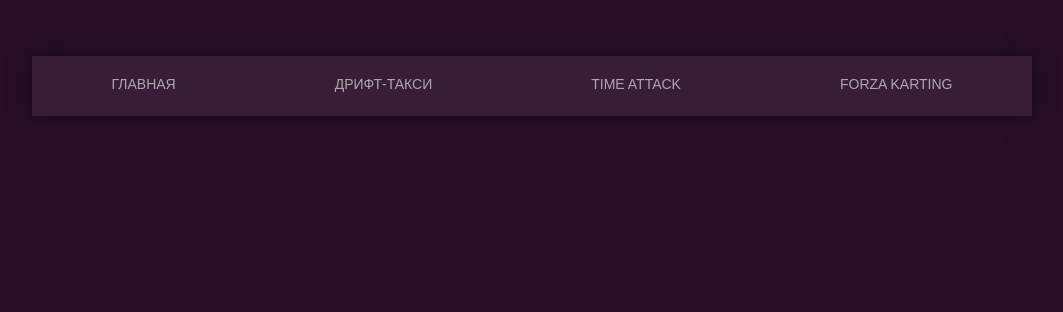
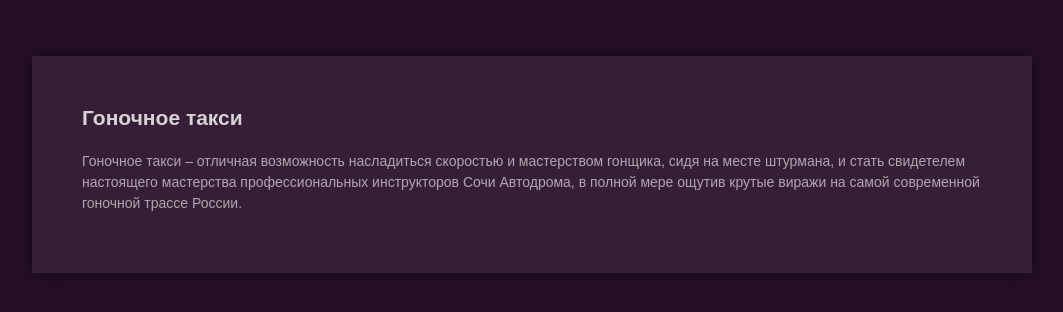
Before and after one commit to pevec1/router-menu, a React (Vite) app: page / in a window 1280 px wide. Shown: the top 312 px of the page, without its empty margins (108-1171 px from the left). Built offline with nearby package versions, Linux system fonts and the light colour scheme.

Commit message:
update 03-07-2024

```diff
--- a/src/App.jsx
+++ b/src/App.jsx
@@ -7,16 +7,16 @@ import { HashRouter as Router, Routes, Route } from "react-router-dom";
 function Menu() {
   return (
     <nav className="menu">
-      <a className="menu__item" href="../router-menu/">
+      <a className="menu__item" href="/">
         Главная
       </a>
-      <a className="menu__item" href="../router-menu/drift">
+      <a className="menu__item" href="/drift">
         Дрифт-такси
       </a>
-      <a className="menu__item" href="../router-menu/timeattack">
+      <a className="menu__item" href="/timeattack">
         Time Attack
       </a>
-      <a className="menu__item" href="../router-menu/forza">
+      <a className="menu__item" href="/forza">
         Forza Karting
       </a>
     </nav>
@@ -97,16 +97,17 @@ export default function App() {
   return (
     <Router>
       <div>
-        <Menu />
         <div className="page">
           <Routes>
-            <Route path="../router-menu/" exact element={<HomePage />} />
-            <Route path="../router-menu/drift" element={<DriftPage />} />
+            <Route path="/" element={<Menu />} />
+            <Route index element={<HomePage />} />
+
+            <Route path="drift" element={<DriftPage />} />
             <Route
-              path="../router-menu/timeattack"
+              path="timeattack"
               element={<TimeAttackPage />}
             />
-            <Route path="../router-menu/forza" element={<ForzaPage />} />
+            <Route path="forza" element={<ForzaPage />} />
           </Routes>
         </div>
       </div>
```
